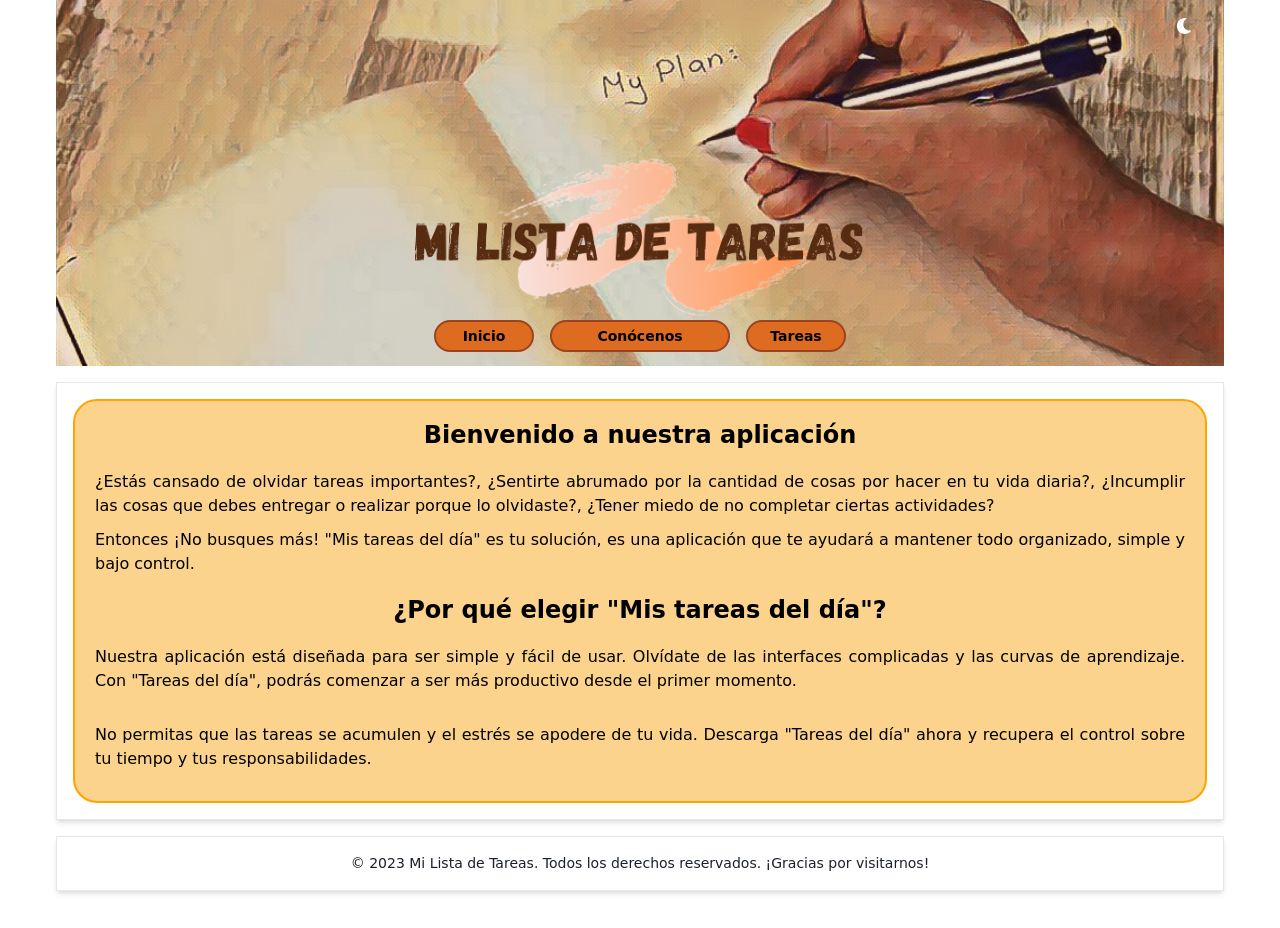
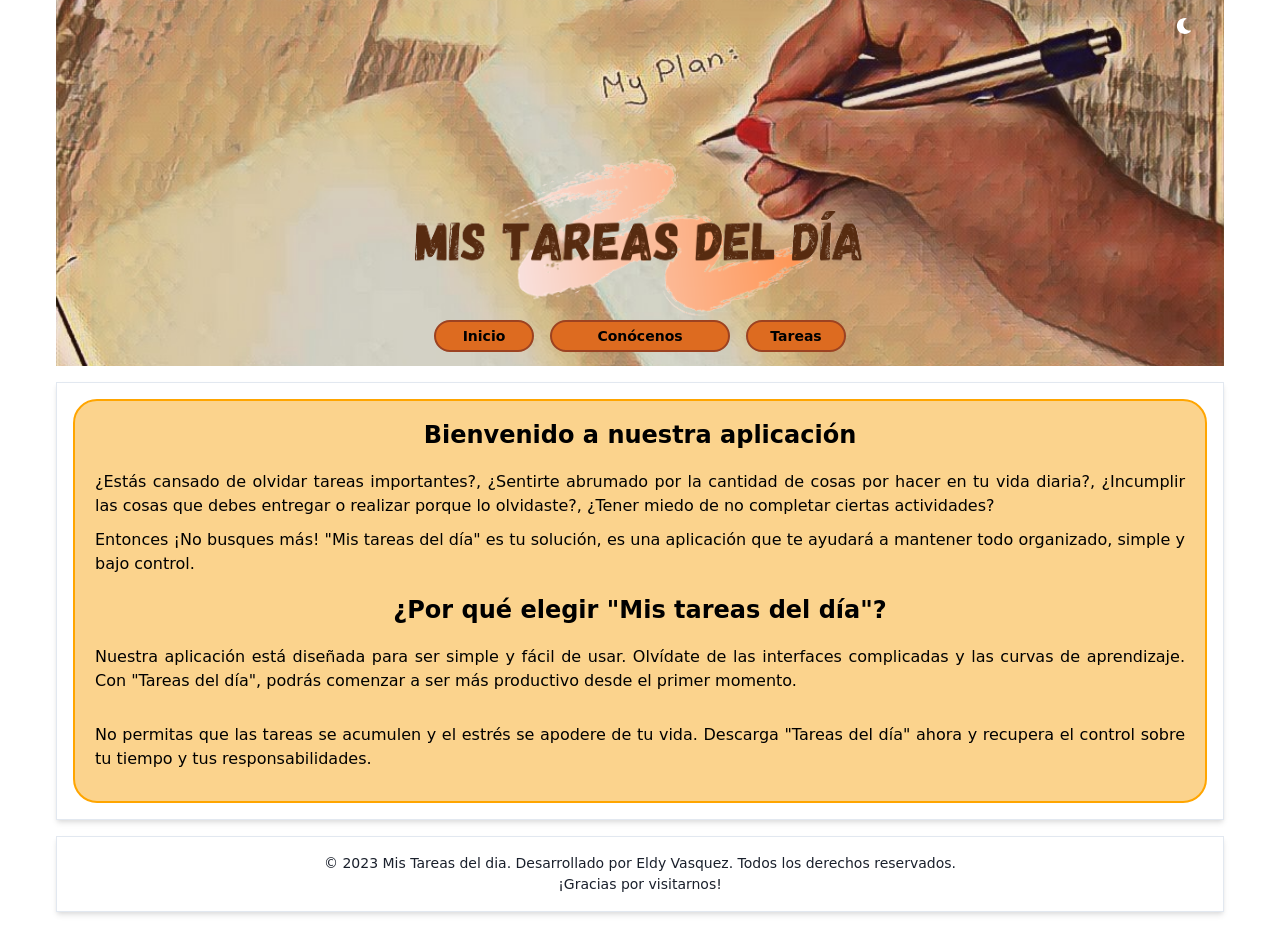
Before and after one commit to EldyVasqz/my-react-task-list, a React (Vite) app: page / in a window 1280 px wide. Before the commit the page ends 907 px from the top, so only its background shows below. Built offline with nearby package versions, Linux system fonts and the light colour scheme.

Commit message:
Se actualizo el nombre y el pie de pagina

```diff
--- a/src/App.jsx
+++ b/src/App.jsx
@@ -46,8 +46,12 @@ function App() {
             <Text
 
             fontFamily="Comic Sans MS" fontSize="sm" textAlign="center">
-© 2023 Mi Lista de Tareas. Todos los derechos reservados. ¡Gracias por visitarnos!
+© 2023 Mis Tareas del dia. Desarrollado por Eldy Vasquez. Todos los derechos reservados.
+
             </Text>
+            <Text
+
+            fontFamily="Comic Sans MS" fontSize="sm" textAlign="center"> ¡Gracias por visitarnos!</Text>
           </Box>
         </GridItem>
       </Grid>
```
Also changed, not shown: src/images/Titulo.png.
